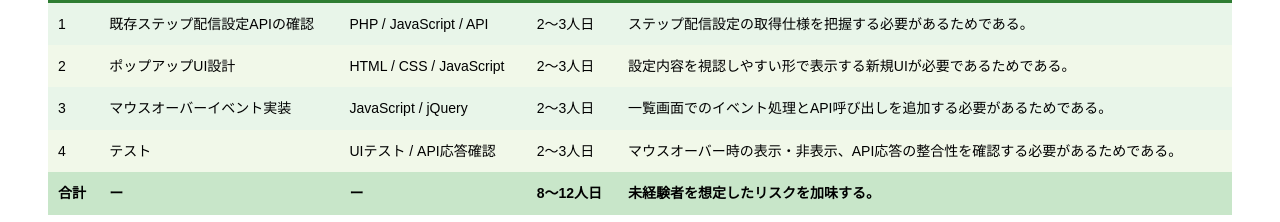
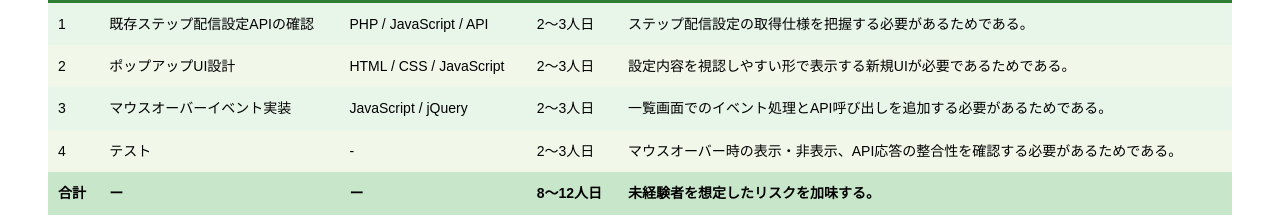
Before and after one commit to test202608/sample, a Next.js app: page /proposal3 in a window 1280 px wide. Shown: the part 1840-2062 px from the top of the page. Built offline with nearby package versions, Linux system fonts and the light colour scheme.

Commit message:
ブラッシュアップ

```diff
--- a/app/proposal1/page.js
+++ b/app/proposal1/page.js
@@ -197,7 +197,7 @@ export default function Proposal1() {
             <tr style={{ backgroundColor: "#F1F8E9" }}>
               <td style={{ padding: "10px" }}>4</td>
               <td style={{ padding: "10px" }}>テスト</td>
-              <td style={{ padding: "10px" }}>PHP / UIテスト</td>
+              <td style={{ padding: "10px" }}>-</td>
               <td style={{ padding: "10px" }}>2〜3人日</td>
               <td style={{ padding: "10px" }}>複数パターンの検証が必要であるためである。</td>
             </tr>
--- a/app/proposal2/page.js
+++ b/app/proposal2/page.js
@@ -191,7 +191,7 @@ export default function Proposal2() {
             <tr style={{ backgroundColor: "#F1F8E9" }}>
               <td style={{ padding: "10px" }}>4</td>
               <td style={{ padding: "10px" }}>テスト</td>
-              <td style={{ padding: "10px" }}>UIテスト / ロジック検証</td>
+              <td style={{ padding: "10px" }}>-</td>
               <td style={{ padding: "10px" }}>2〜3人日</td>
               <td style={{ padding: "10px" }}>誤配信リスク抽出ロジックの複数パターンを検証する必要があるためである。</td>
             </tr>
--- a/app/proposal3/page.js
+++ b/app/proposal3/page.js
@@ -193,7 +193,7 @@ export default function Proposal3() {
             <tr style={{ backgroundColor: "#F1F8E9" }}>
               <td style={{ padding: "10px" }}>4</td>
               <td style={{ padding: "10px" }}>テスト</td>
-              <td style={{ padding: "10px" }}>UIテスト / API応答確認</td>
+              <td style={{ padding: "10px" }}>-</td>
               <td style={{ padding: "10px" }}>2〜3人日</td>
               <td style={{ padding: "10px" }}>マウスオーバー時の表示・非表示、API応答の整合性を確認する必要があるためである。</td>
             </tr>
```
